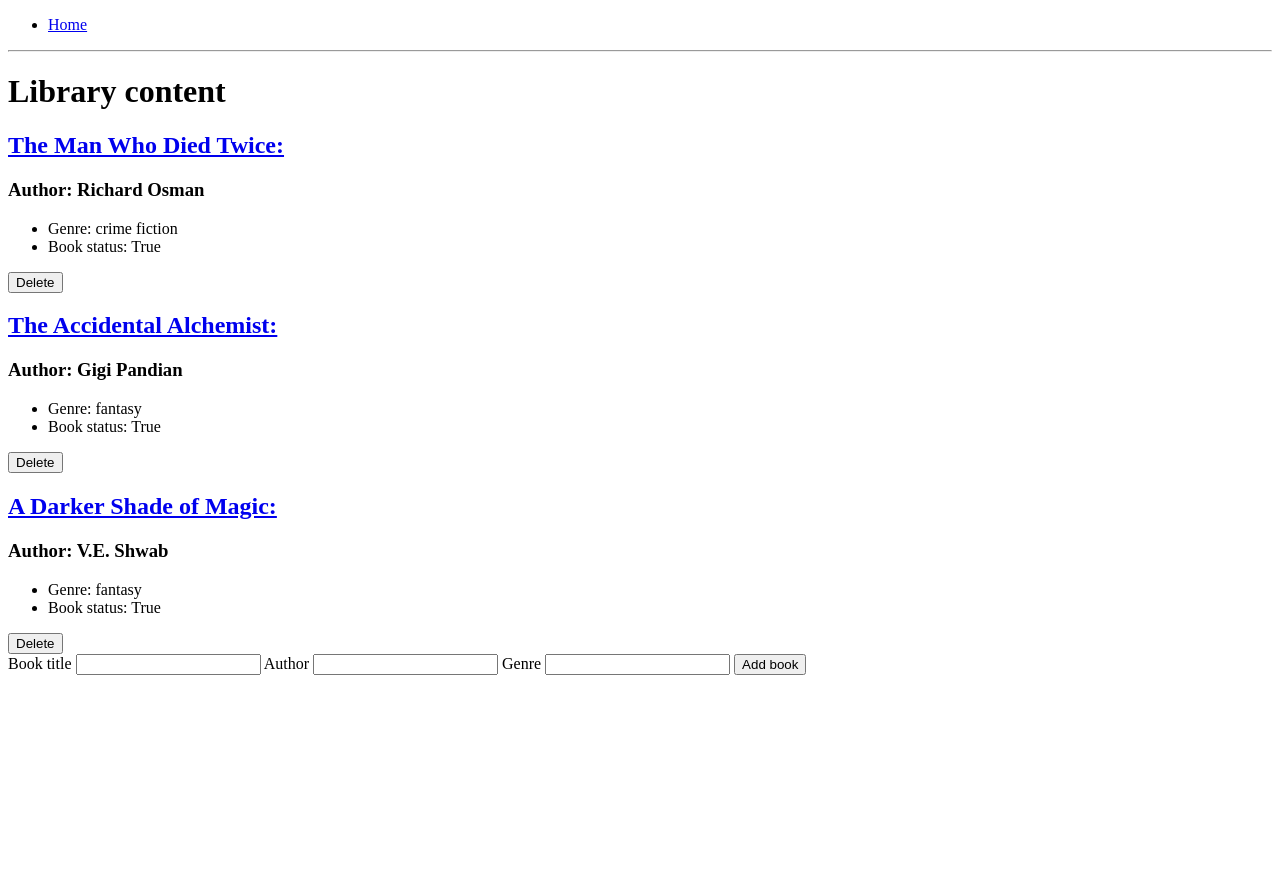
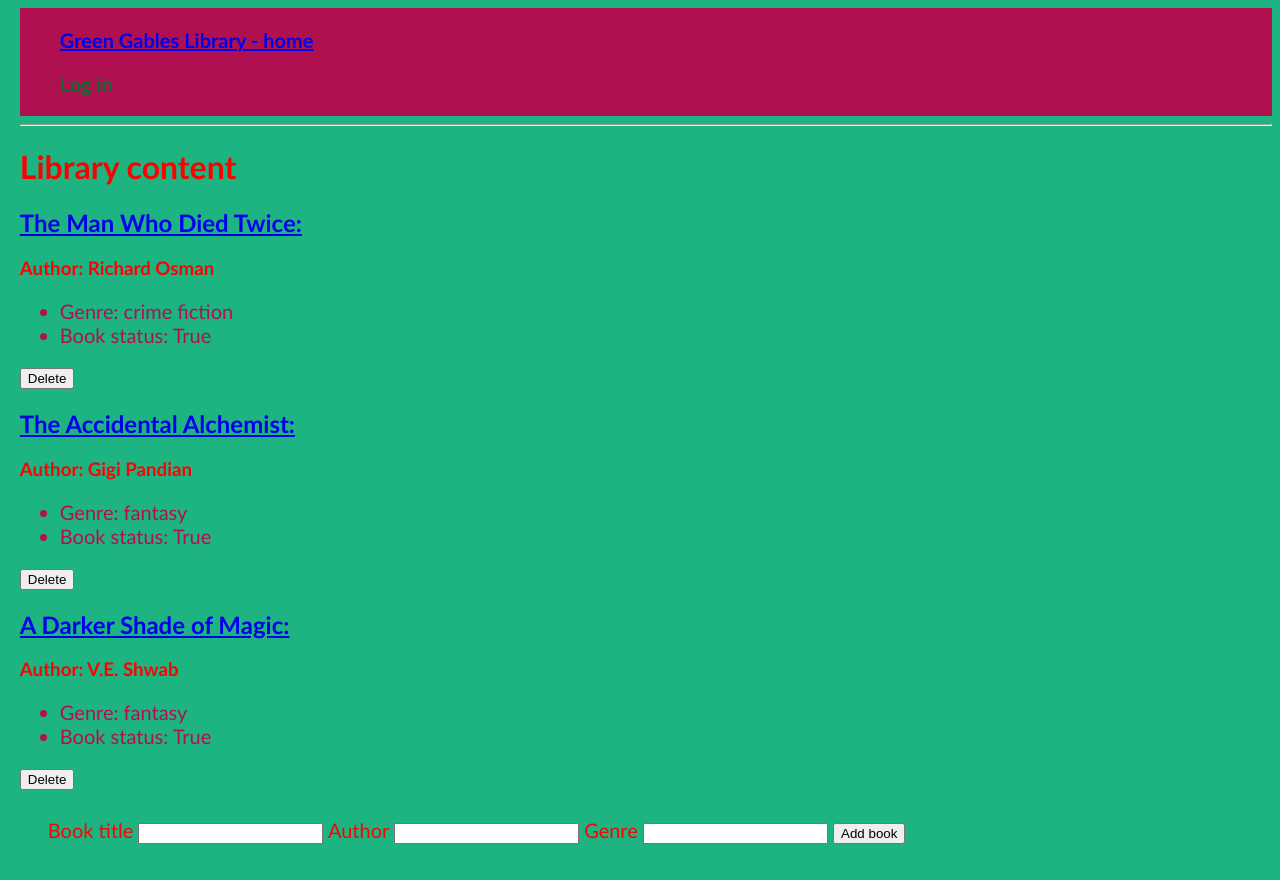
Before and after one commit to Olive-kaa/w3d5_weekend_homework, a Flask app: page /books in a window 1280 px wide. Before the commit the page ends 675 px from the top, so only its background shows below. Run offline with Flask 2, Linux system fonts and the light colour scheme.

Commit message:
my submission

```diff
--- /dev/null
+++ b/static/css/style.css
@@ -0,0 +1,38 @@
+body {
+    font-family:'Gill Sans', 'Gill Sans MT', Calibri, 'Trebuchet MS', sans-serif;
+    color: red;
+    background-color: rgb(30, 180, 130);
+    margin-left: 1.24rem;
+}
+
+.logo_login {
+    font-size: 1.25rem;
+}
+
+.logo_login > ul{
+    list-style: none;
+}
+
+body > header {
+    background-color: rgb(175, 17, 80);
+    display:flex;
+    color: rgb(17, 107, 49)
+}
+
+.book-details {
+    font-size: 1.25rem;
+    color:rgb(175, 17, 80)
+}
+
+
+#adding-book{
+    display: flex;
+    padding: 1.75rem;
+    font-size: 1.25rem;
+}
+
+  /* @media (max-width: 720px) {
+    #adding-book{
+        flex-direction: column;
+    }
+} */
--- a/templates/base.html
+++ b/templates/base.html
@@ -4,12 +4,21 @@
         <meta charset="UTF-8">
         <meta http-equiv="X-UA-Compatible" content="IE=edge">
         <meta name="viewport" content="width=device-width, initial-scale=1.0">
+        <link rel="stylesheet" href="style.css">
+        <link rel="stylesheet" href="{{ url_for('static', filename='css/style.css') }}">
         <title>Books in Library</title>
     </head>
     <body>
-        <ul>
-        <li><a href="/books">Home</a></li>
-        </ul>
+        <header>
+            <div class="logo_login">
+                <ul>
+                    <li><b><a href="/books">Green Gables Library - home</a></b></li>
+                </ul>
+                <ul>
+                    <li><b>Log in</b></li>
+                </ul>
+            </div>
+        </header>
         <hr>
         {% block content %}
 
--- a/templates/index.html
+++ b/templates/index.html
@@ -6,16 +6,17 @@
     {% for item in all_books %}
     <h2><a href="/books/{{all_books.index(item)}}" target="_blank"><b>{{ item.title }}:</b></a></h2>
     <h3>Author: {{ item.author }}</h3>
-    <ul>
+    <ul class="book-details">
         <li>Genre: {{ item.genre }}</li>
         <li>Book status: {{ item.check_in_status }}</li>
     </ul>
 
-        <form class="form-inline" action="/delete/{{ item.title }}" method="post">
+        <form action="/delete/{{ item.title }}" method="post">
             <input type="submit" value="Delete">
         </form>
 
     {% endfor %}
+    <div id="adding-book">
         <form action="/books" method="post">
             <label for="title">Book title</label>
             <input type="text" id="title" name="title" >
@@ -27,5 +28,5 @@
             <!-- <textarea id="description" name="description" rows="3" cols="15"></textarea> -->
             <input type="submit" value="Add book">
         </form>
-
+    </div>
 {% endblock %}
```
Lines whose indentation alone changed are shown as unchanged.
